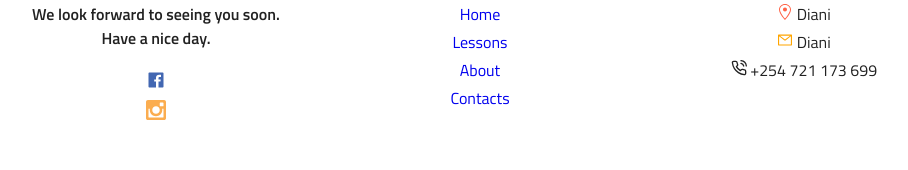
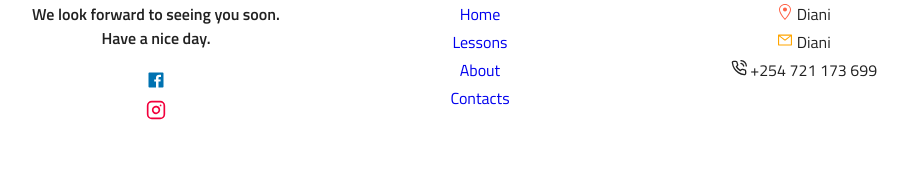
Before and after one commit to Gichohi-Simon/kite-school, a Next.js app: page / in a window 1280 px wide. Shown: the part 3322-3492 px from the top of the page, without its empty margins (160-1068 px from the left). Built offline with nearby package versions, Linux system fonts and the light colour scheme.

Commit message:
updated footer

```diff
--- a/src/components/Footer/Footer.tsx
+++ b/src/components/Footer/Footer.tsx
@@ -5,7 +5,7 @@ import { GoLocation } from "@react-icons/all-files/go/GoLocation";
 import {AiOutlineMail} from "@react-icons/all-files/ai/AiOutlineMail";
 import {FiPhoneCall} from "@react-icons/all-files/fi/FiPhoneCall";
 import {IoLogoFacebook} from "@react-icons/all-files/io/IoLogoFacebook";
-import {ImInstagram} from "@react-icons/all-files/im/ImInstagram";
+import {FiInstagram} from "@react-icons/all-files/fi/FiInstagram";
 
 export default function Footer() {
     const classes = useStyles()
@@ -31,11 +31,11 @@ export default function Footer() {
                         <List>
                             <ListItem className={classes.list}>
                                 <ListItemText>
-                                    <a href="https://www.facebook.com/pg/goodluckkite/ads/"> <IoLogoFacebook color="#4267B2" className={classes.icons} /></a>
+                                    <a href="https://www.facebook.com/pg/goodluckkite/ads/"> <IoLogoFacebook color="#0072b1" className={classes.icons} /></a>
                                 </ListItemText>
                                 <ListItemText>
                                     <a href="https://www.instagram.com/kenya_kitesurfing_school/">
-                                    <ImInstagram  color="#fbad50" className={classes.icons} />
+                                    <FiInstagram  color="#f2003c" className={classes.icons} />
                                     </a>
                                 </ListItemText>
                             </ListItem>
```
Also changed, not shown: 1 other file (tests, documents, lock files or other folders).
